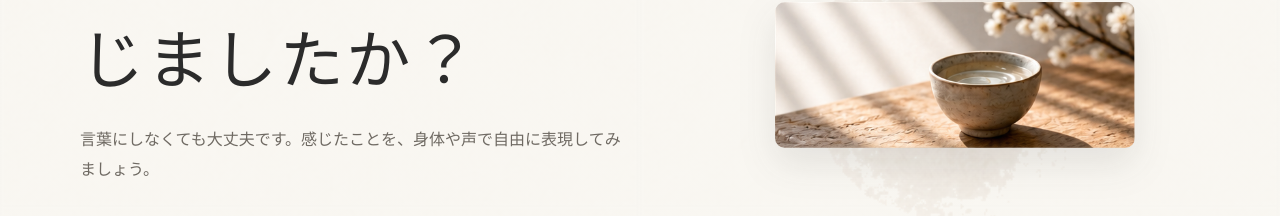
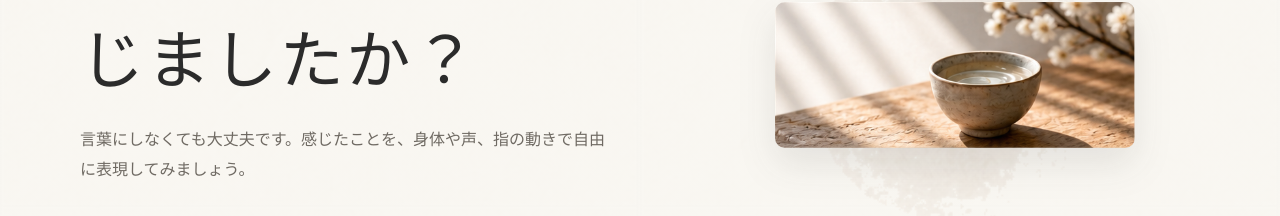
Before and after one commit to Chasoso/sake-sense, a React (Vite) app: page / in a window 1280 px wide. Shown: the part 307-523 px from the top of the page. Built offline with nearby package versions, Linux system fonts and the light colour scheme.

Commit message:
fix: mention gesture in top-level copy

```diff
--- a/src/features/experiment/ExperimentModes.tsx
+++ b/src/features/experiment/ExperimentModes.tsx
@@ -27,7 +27,7 @@ export function ExperimentModes() {
               感じましたか？
             </h1>
             <p className="start-screen__lead">
-              言葉にしなくても大丈夫です。感じたことを、身体や声で自由に表現してみましょう。
+              言葉にしなくても大丈夫です。感じたことを、身体や声、指の動きで自由に表現してみましょう。
             </p>
             <div className="start-screen__actions" aria-label="表現方法を選ぶ">
               <button
```
